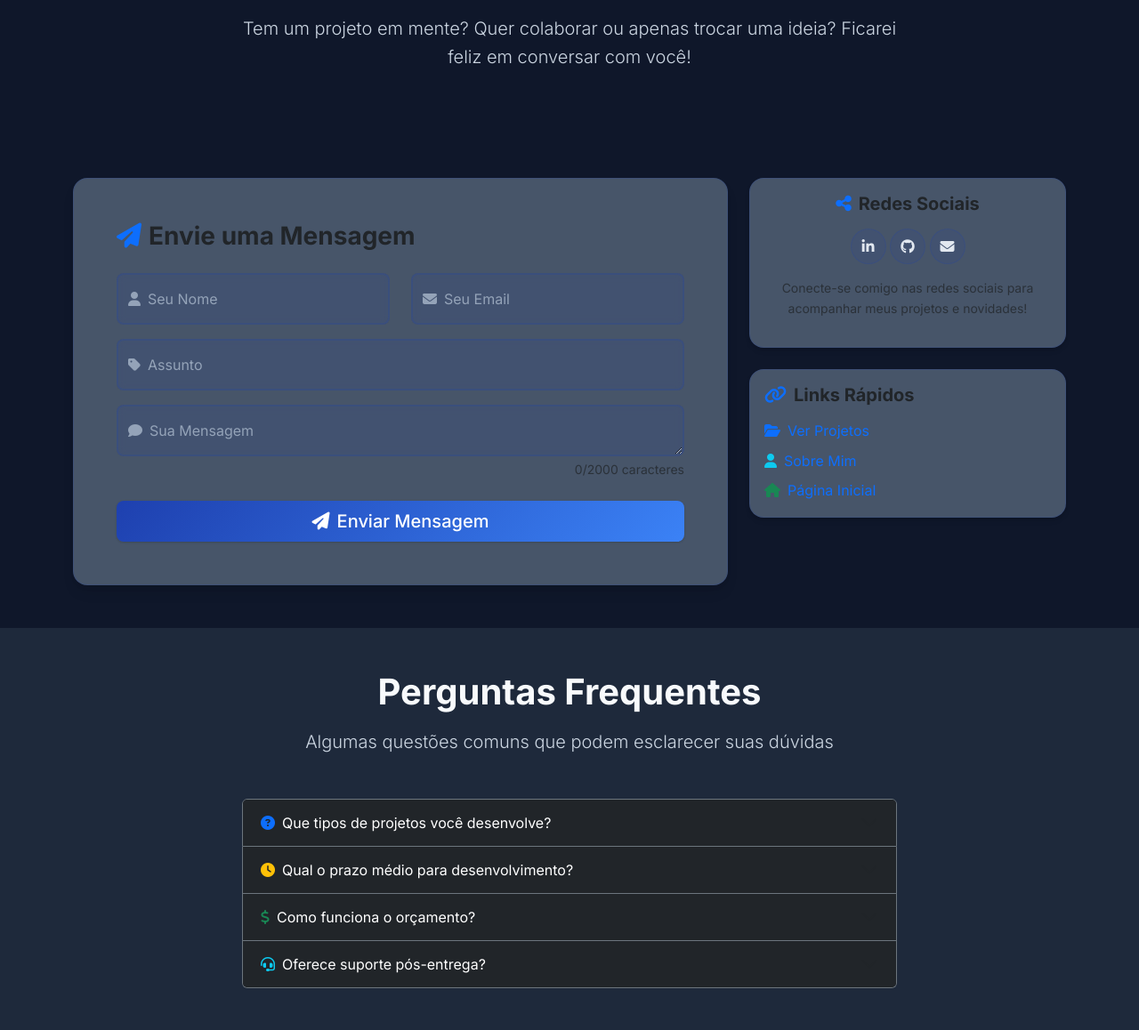
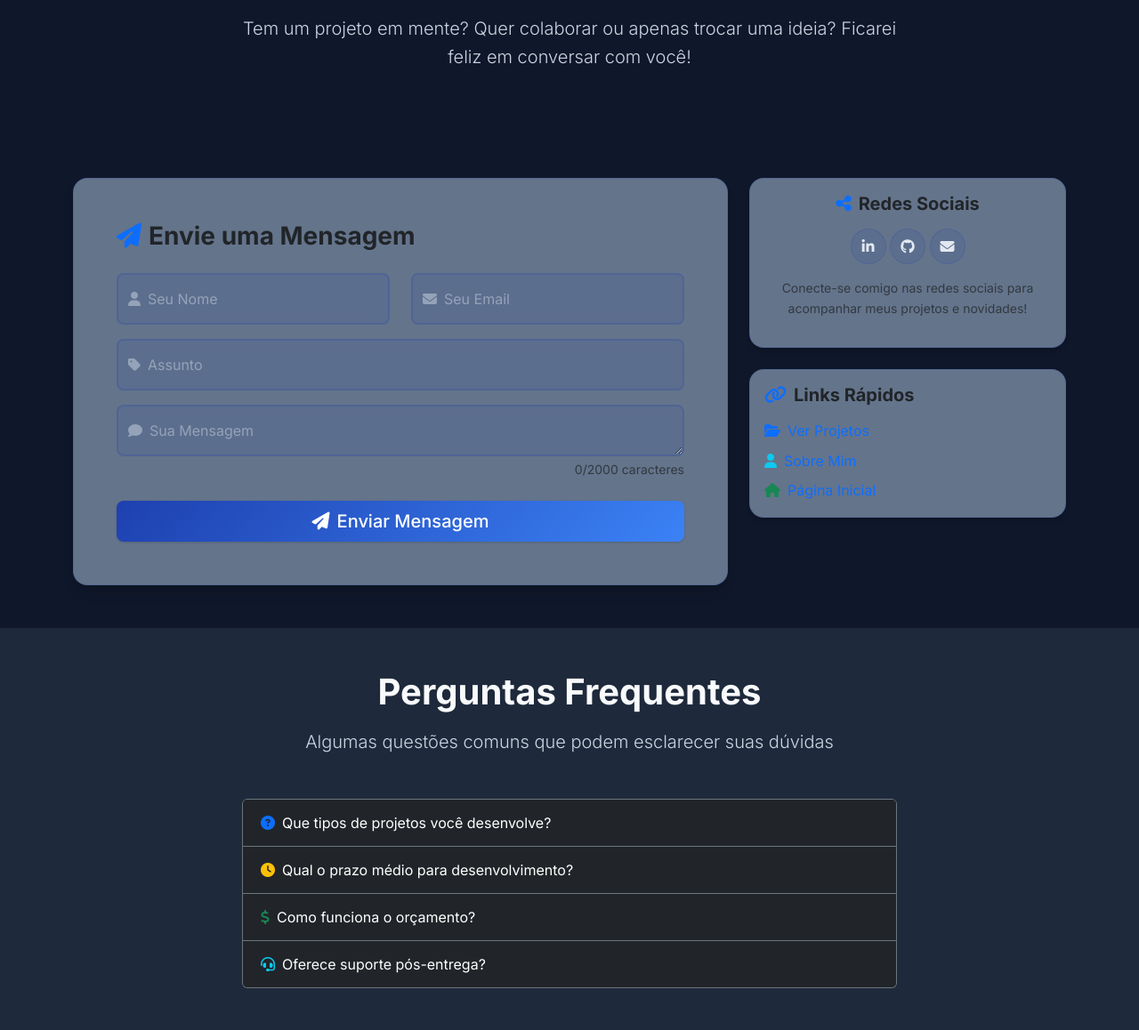
Before and after one commit to brubsb/portifoliobrub, a Flask app: page /contact in a window 1280 px wide. Shown: the part 191-1349 px from the top of the page at 89% size. Run offline with Flask 3, Linux system fonts and the light colour scheme; some libraries are stand-ins or nearby versions.

Commit message:
Update the look of contact and social media cards
Removes shadow effect from contact form, social links, and quick links cards. Updates the background color of the card element in static/css/style.css.

Replit-Commit-Author: Agent
Replit-Commit-Session-Id: 4fd8e3fb-3319-47b4-a767-45b2382ebd89
Replit-Commit-Checkpoint-Type: full_checkpoint
Replit-Commit-Screenshot-Url: https://storage.googleapis.com/screenshot-production-us-central1/53dedeaa-367b-4746-9cc1-a4648cfe6cec/4fd8e3fb-3319-47b4-a767-45b2382ebd89/gcEferI

```diff
--- a/static/css/style.css
+++ b/static/css/style.css
@@ -15,7 +15,7 @@
     --bg-primary: #0f172a;
     --bg-secondary: #1e293b;
     --bg-tertiary: #334155;
-    --bg-card: #475569;
+    --bg-card: #64748b;
 
     /* Text colors */
     --text-primary: #f8fafc;
--- a/templates/contact.html
+++ b/templates/contact.html
@@ -25,7 +25,7 @@
         <div class="row">
             <!-- Contact Form -->
             <div class="col-lg-8">
-                <div class="contact-form-card card border-0 shadow-lg">
+                <div class="contact-form-card card border-0">
                     <div class="card-body p-5">
                         <h3 class="fw-bold mb-4">
                             <i class="fas fa-paper-plane me-2 text-primary"></i>Envie uma Mensagem
@@ -104,7 +104,7 @@
 
 
                     <!-- Social Links -->
-                    <div class="social-card card border-0 shadow-sm mb-4">
+                    <div class="social-card card border-0 mb-4">
                         <div class="card-body text-center">
                             <h5 class="fw-bold mb-3">
                                 <i class="fas fa-share-alt me-2 text-primary"></i>Redes Sociais
@@ -132,7 +132,7 @@
                     </div>
 
                     <!-- Quick Links -->
-                    <div class="quick-links-card card border-0 shadow-sm">
+                    <div class="quick-links-card card border-0">
                         <div class="card-body">
                             <h5 class="fw-bold mb-3">
                                 <i class="fas fa-link me-2 text-primary"></i>Links Rápidos
```
